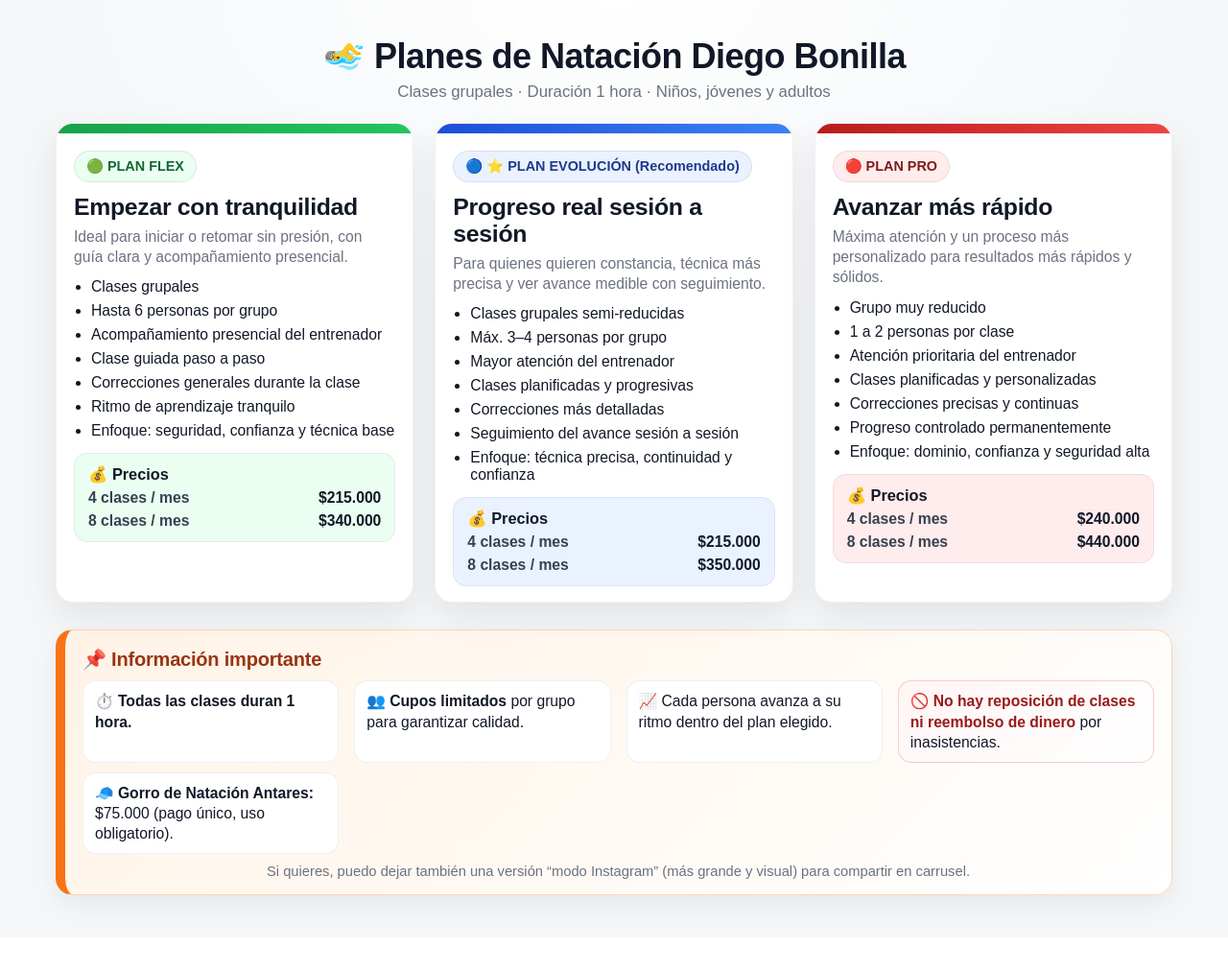
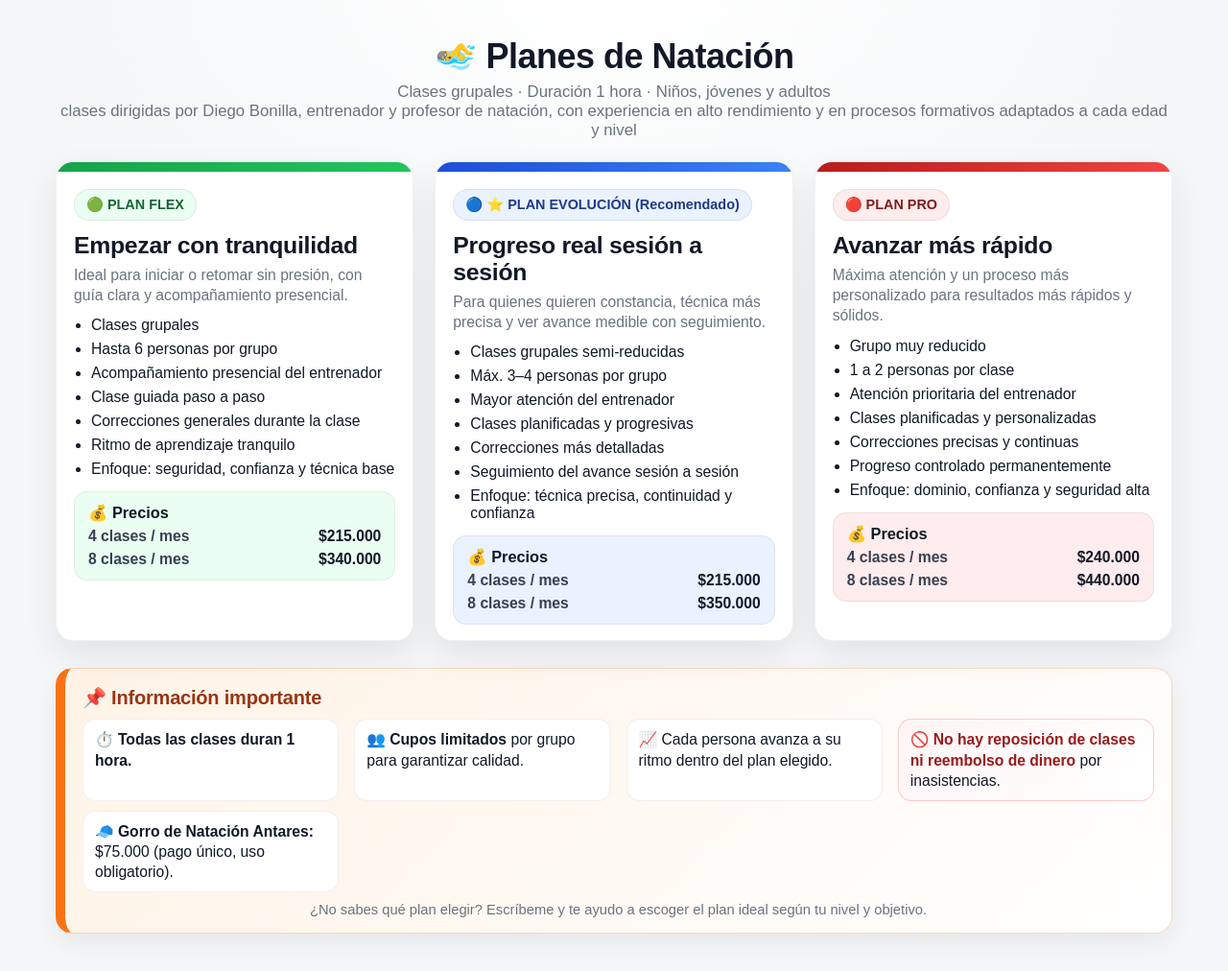
Before and after one commit to ogeidallinob/planes-natacion-conjunto, a plain HTML site: page index.html in a window 1280 px wide. Shown: the whole page at 96% size. Before the commit the page ends 977 px from the top, so only its background shows below. Drawn offline with Linux system fonts and the light colour scheme.

Commit message:
Update index.html

```diff
--- a/index.html
+++ b/index.html
@@ -226,8 +226,10 @@
 <body>
   <div class="wrap">
     <header>
-      <h1>🏊‍♂️ Planes de Natación Diego Bonilla</h1>
+      <h1>🏊‍♂️ Planes de Natación</h1>
       <p>Clases grupales · Duración 1 hora · Niños, jóvenes y adultos</p>
+      <p>clases dirigidas por Diego Bonilla, entrenador y profesor de natación, con experiencia en
+        alto rendimiento y en procesos formativos adaptados a cada edad y nivel<p>
     </header>
 
     <section class="plans">
@@ -332,7 +334,7 @@
         <div class="pill">🧢 <strong>Gorro de Natación Antares:</strong> $75.000 (pago único, uso obligatorio).</div>
       </div>
 
-      <div class="footer-note">Si quieres, puedo dejar también una versión “modo Instagram” (más grande y visual) para compartir en carrusel.</div>
+      <div class="footer-note">¿No sabes qué plan elegir? Escríbeme y te ayudo a escoger el plan ideal según tu nivel y objetivo.</div>
     </section>
 
   </div>
```
